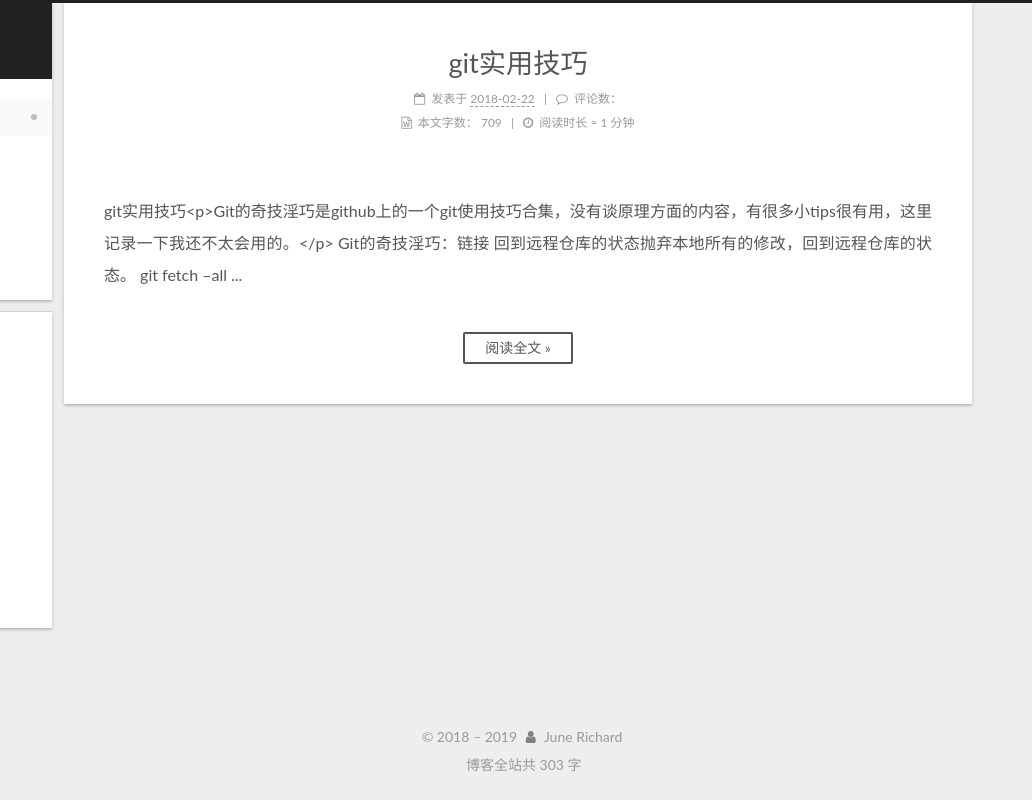
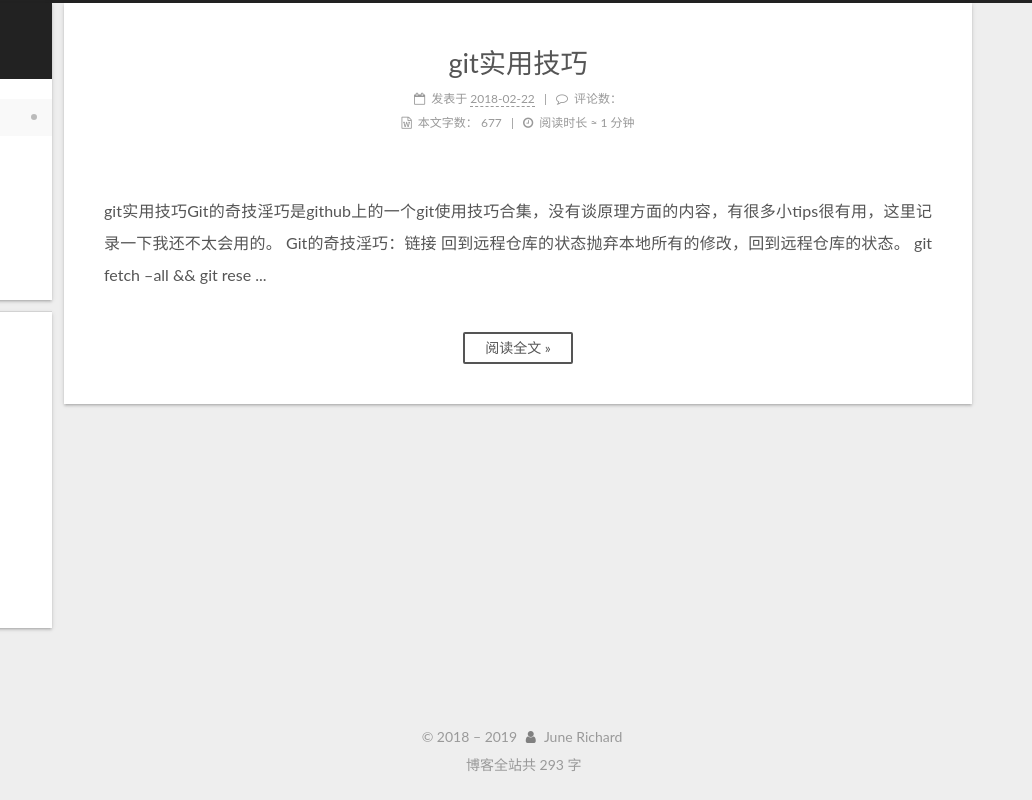
Before and after one commit to isouu/blog2018.github.io, a plain HTML site: page index.html in a window 1280 px wide. Shown: the full height of the page, 248-1280 px from the left. Drawn offline with Linux system fonts and the light colour scheme; some packages are replaced by stand-ins of ours; a script that the page names is missing.

Commit message:
Site updated: 2019-04-10 22:22:38

```diff
--- a/css/main.css
+++ b/css/main.css
@@ -1816,7 +1816,7 @@ pre .javascript .function {
   width: 4px;
   height: 4px;
   border-radius: 50%;
-  background: #f926ff;
+  background: #9a1dff;
 }
 .feed-link,
 .chat {
--- a/index.html
+++ b/index.html
@@ -424,7 +424,7 @@
 
                   <span class="post-meta-item-text">本文字数：</span>
 
-                <span title="本文字数">709</span>
+                <span title="本文字数">677</span>
 
 
 
@@ -461,10 +461,10 @@
 
 
             <p>
-              git实用技巧&lt;p&gt;Git的奇技淫巧是github上的一个git使用技巧合集，没有谈原理方面的内容，有很多小tips很有用，这里记录一下我还不太会用的。&lt;/p&gt;
+              git实用技巧Git的奇技淫巧是github上的一个git使用技巧合集，没有谈原理方面的内容，有很多小tips很有用，这里记录一下我还不太会用的。
 Git的奇技淫巧：链接
 回到远程仓库的状态抛弃本地所有的修改，回到远程仓库的状态。
-git fetch –all
+git fetch –all &amp;&amp; git rese
               ...
             </p>
           <!--noindex-->
@@ -673,7 +673,7 @@ git fetch –all
 
 <div class="theme-info">
  <div class="powered-by"></div>
- <span class="post-count">博客全站共 303 字</span>
+ <span class="post-count">博客全站共 293 字</span>
 </div>
 
 
```
Also changed, not shown: 2018/02/22/git实用技巧/index.html (+8 -9 lines), about/index.html (+1 -1 lines), archives/2018/02/index.html (+1 -1 lines), archives/2018/index.html (+1 -1 lines), archives/index.html (+1 -1 lines), categories/index.html (+1 -1 lines), tags/git/index.html (+1 -1 lines), tags/index.html (+1 -1 lines).
